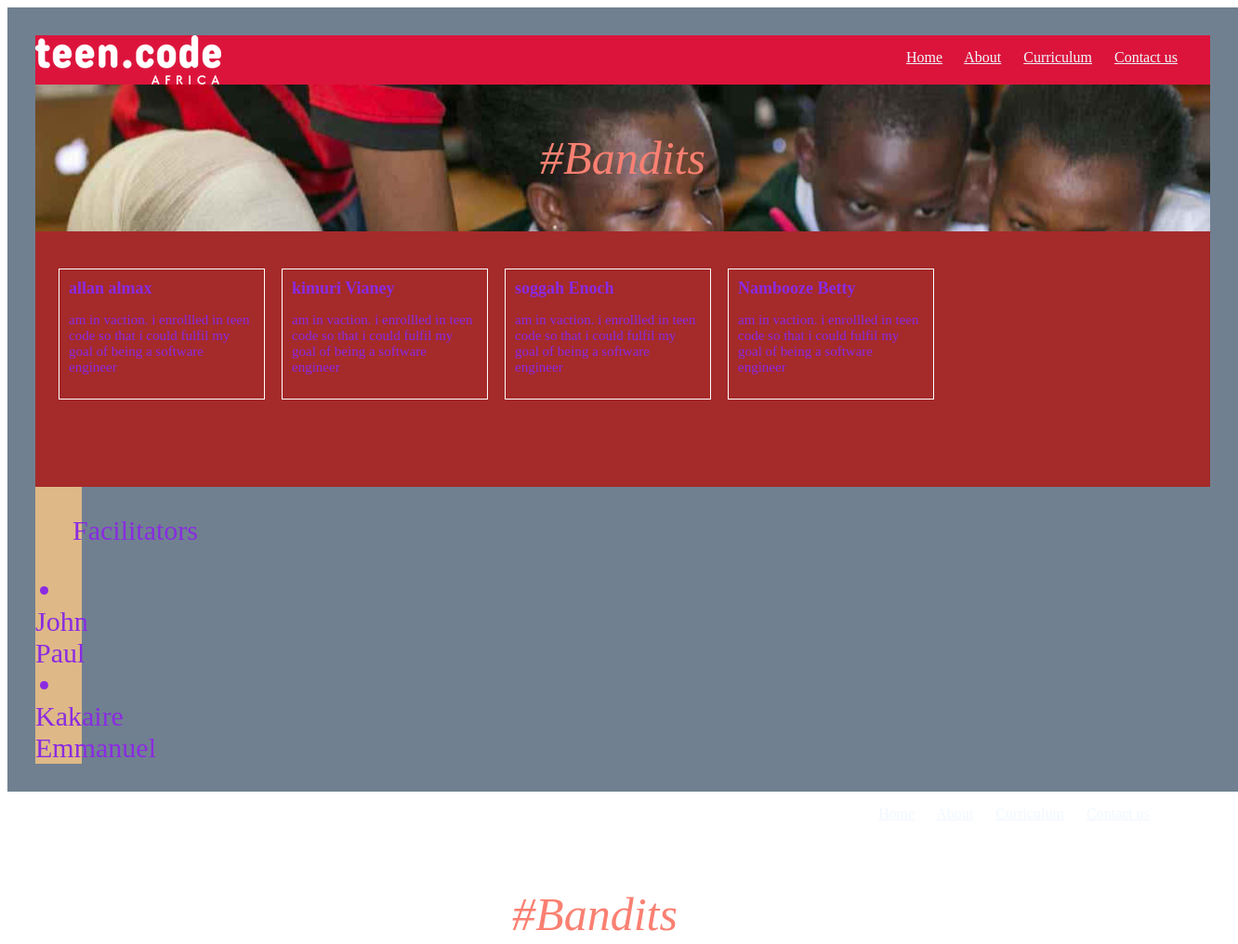
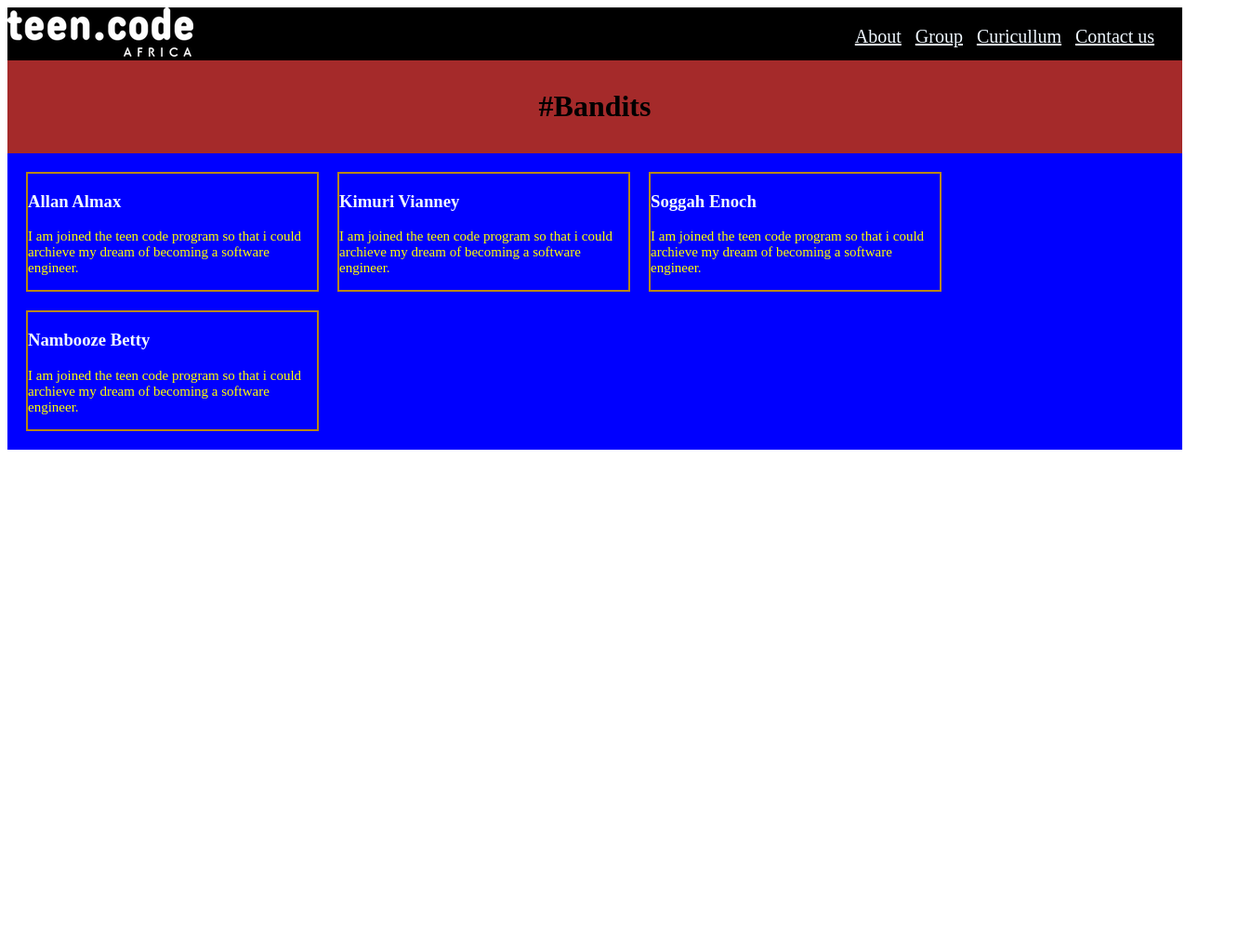
Before and after one commit to allanalmax/teencode-page, a plain HTML site: page index.html in a window 1280 px wide. Shown: the top 1016 px of the page at 93% size, 1332 px wide, since content can reach past the window. After the commit the page ends 800 px from the top, so only its background shows below. Drawn offline with Linux system fonts and the light colour scheme.

Commit message:
updated html and css

```diff
--- a/index.html
+++ b/index.html
@@ -1,84 +1,40 @@
-<! DOCTYPE html>
+<!DOCTYPE html>
 <html>
         <head>
                 <title>Teen Code</title>
                 <link rel="stylesheet" href="style.css">
         </head>
-    <div class="container">
-            <div class="taskbar">
-                    <img class="logo" src="images/teencode-logo.png"alt="logo">
+
+        <div class="bar">
+                        <img src="images/teencode-logo.png" alt="logo">
                 <div class="nav">
-                                    <a href>Home</a>
-                                    <a href>About</a>
-                                    <a href>Curriculum</a>
-                                    <a href>Contact us</a>
-                        </div>
-                </div>
-            <div class="body">
-                        <p class="p" id="rect">#Bandits</p>
-            </div>
-
-                <div class="ol item1 rect">
-<!--
-												<h4>Group members.</h4>
-												<div></div>
-                        <ul>
-													<li>Kimuri Vianey</li>
-													<li>Soggah Enoch</li>
-													<li>Nambooze Betty</li>
-												</ul;> -->
-												<div class="item-box item-box-first">
-												<h4>allan almax</h4>
-													<p>am in vaction. i enrollled in teen code so that i could fulfil my goal of being a software engineer</p>
-												</div>
-                        <div class="item-box">
-														<h4>kimuri Vianey</h4>
-														<p>am in vaction. i enrollled in teen code so that i could fulfil my goal of being a software engineer</p>
-												</div>
-												<div class="item-box">
-														<h4>soggah Enoch</h4>
-														<p>am in vaction. i enrollled in teen code so that i could fulfil my goal of being a software engineer</p>
-												</div>
-												<div class="item-box">
-														<h4>Nambooze Betty</h4>
-														<p>am in vaction. i enrollled in teen code so that i could fulfil my goal of being a software engineer</p>
-												</div>
-                </div>
-            <div class="ul item2 rect">
-
-                    <ul>Facilitators</ul>
-                    <li>John Paul</li>
-                    <li>Kakaire Emmanuel</li>
-            </div>
-    </div>
-        <div class="body"></div>
-
-    <div>
-            <img class="logo" src="images/teencode-logo.png"
-            alt="logo">
-            <div class="nav">
-                        <a href>Home</a>
-                        <a href>About</a>
-                        <a href>Curriculum</a>
-                        <a href>Contact us</a>
+                        <a class="link" href>About</a>
+                        <a class="link" href>Group</a>
+                        <a class="link" href>Curicullum</a>
+                        <a class="link" href>Contact us</a>
                 </div>
         </div>
 
-    <p class="p">#Bandits</p>
+        <div class="header">
+                <h1>#Bandits</h1>
+        </div>
 
-    <div class="ol">
-
-            <ol >Group members.</ol>
-            <li>Kimuri Vianey</li>
-            <li>Soggah Enoch</li>
-            <li>Nambooze Betty</li>
+        <div class="section1">
+                <div class="item sub-item">
+                <h3 class="headings">Allan Almax</h3>
+                <p class="content">I am joined the teen code program so that i could archieve my dream of becoming a software engineer. </p>
                 </div>
-<div class="ul">
-
-        <ul>Facilitators</ul>
-        <li>John Paul</li>
-        <li>Kakaire Emmanuel</li>
+                <div class="item  sub-item">
+                <h3 class="headings">Kimuri Vianney</h3>
+                <p class="content">I am joined the teen code program so that i could archieve my dream of becoming a software engineer. </p>
                 </div>
-</body>
-
+                <div class="item  sub-item">
+                <h3 class="headings">Soggah Enoch</h3>
+                <p class="content">I am joined the teen code program so that i could archieve my dream of becoming a software engineer. </p>
+                </div>
+                <div class="item sub-item">
+                <h3 class="headings">Nambooze Betty</h3>
+                <p class="content">I am joined the teen code program so that i could archieve my dream of becoming a software engineer. </p>
+                </div>
+        </div>
 </html>
--- a/style.css
+++ b/style.css
@@ -1,102 +1,38 @@
-.container{
-    display:flex;
-    flex-direction: column;
-    background-color:slategrey;
-    justify-content: center;
-    padding: 30px;
-    width: 100%;
-    height: 100%;
-}
-
-.item1{
-    background-color: brown;
-    /* text-align:center; */
-    height: 50%;
-}
-.item2{
-    background-color: burlywood;
-    text-align:center;
-    height: 50%;
-    width: 50px;
-}
-.item-box{
-    width:200px;
-    border:solid 1px #ffffff;
-    margin-right: 18px;
-    padding:10px;
-    margin-top:40px;
-    font-size: 40px;
-    float:left;
-    margin-bottom: 50px;
-}
-.item-box-first{
-    margin-left:25px;
-}
-.item-box p{
-    font-size: 15px;
-}
-.item-box h4{
-   margin: 0px !important;
-   font-size: 18px;
-}
-.body{
-    background-color:slateblue;
-    background-position: right;
-    background-image: url("images/image1.jpg")
-}
-
-a{
-    color: aliceblue;
-}
-.logo{
-    background-image:url("teencode-logo.png")
+.bar{
+    background-color: black;
 }
 .nav{
     float: right;
-    padding: 15px;
+    font-size: 20px;
+    padding: 20px;
 }
-.nav a{
-    margin-right: 20px;
+.link{
+    margin-right: 10px;
+    color: aliceblue;
 }
-.taskbar{
-    background-color: crimson;
-}
-.p{
-    font-style: oblique;
-    font-size: 50px;
-    color: salmon;
+.header{
+    background-color: brown;
+    padding: 10px;
     text-align: center;
 }
-.h{
-    color: whitesmoke;
-    font-style: italic;
+.section1{
+    background-color: blue;
+    padding: 10px;
+    display: inline-block;
 }
-.ol{
-    font-size: 30px;
-    color: beige;
+.item{
+    border: solid 2px;
+    margin: 10px;
+    width: 25%;
+    border-color: darkgoldenrod;
 }
-.ul{
-    font-size: 30px;
-    color: beige;
+.content{
+    font-size: 15px;
+    color: yellow;
 }
-#rect{
-    animation-name: rainbow;
-    animation-duration: 5s;
+.headings{
+    color: aliceblue;
 }
-@keyframes rainbow{
-    100%{color:red;
-    }
-    50%{color:burlywood;
-    }
-    80%{color:green;
-    }
+.sub-item{
+    float: left;
 }
-.rect{
-    animation-name: colourful;
-    animation-duration: 10s;
-}
-@keyframes colourful{
-    50%{color: tomato;}
-    50%{color: yellowgreen;}
-    50%{color: blueviolet;}
-}
```
Lines whose indentation alone changed are shown as unchanged.
